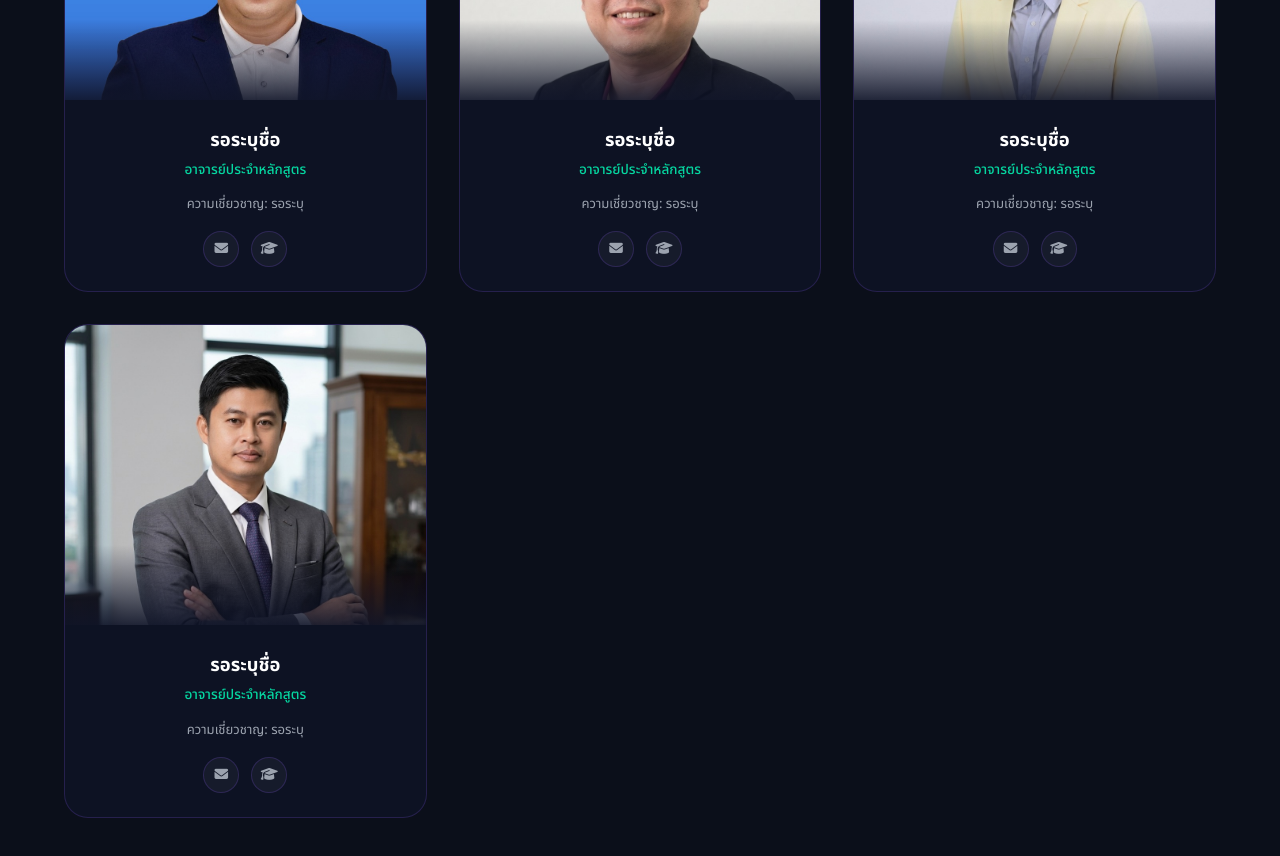
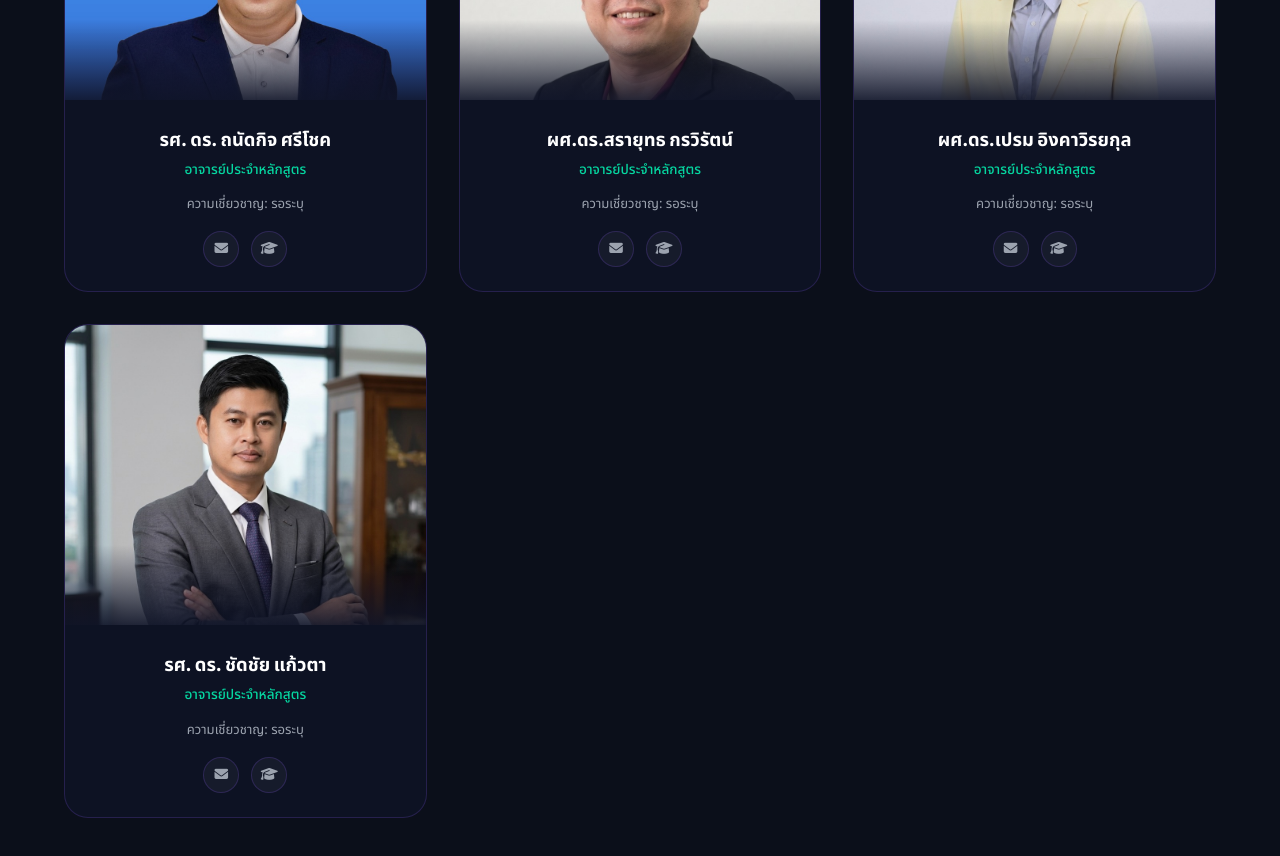
Before and after one commit to Aten5573/AI-PROMPT-EN, a plain HTML site: page faculty.html in a window 1280 px wide. Shown: the part 1180-2036 px from the top of the page. Drawn offline with Linux system fonts and the light colour scheme.

Commit message:
Update faculty details

```diff
--- a/faculty.html
+++ b/faculty.html
@@ -109,10 +109,10 @@
         <!-- Professor 4 -->
         <div class="faculty-card">
           <div class="photo">
-            <img src="images/professor_4.jpg" alt="อาจารย์ท่านที่ 4">
+            <img src="images/professor_4.jpg" alt="รศ. ดร. ถนัดกิจ ศรีโชค">
           </div>
           <div class="faculty-info">
-            <h3>รอระบุชื่อ</h3>
+            <h3>รศ. ดร. ถนัดกิจ ศรีโชค</h3>
             <p class="position">อาจารย์ประจำหลักสูตร</p>
             <p class="expertise">ความเชี่ยวชาญ: รอระบุ</p>
             <div class="faculty-socials">
@@ -125,10 +125,10 @@
         <!-- Professor 5 -->
         <div class="faculty-card">
           <div class="photo">
-            <img src="images/professor_5.jpg" alt="อาจารย์ท่านที่ 5">
+            <img src="images/professor_5.jpg" alt="ผศ.ดร.สรายุทธ กรวิรัตน์">
           </div>
           <div class="faculty-info">
-            <h3>รอระบุชื่อ</h3>
+            <h3>ผศ.ดร.สรายุทธ กรวิรัตน์</h3>
             <p class="position">อาจารย์ประจำหลักสูตร</p>
             <p class="expertise">ความเชี่ยวชาญ: รอระบุ</p>
             <div class="faculty-socials">
@@ -141,10 +141,10 @@
         <!-- Professor 6 -->
         <div class="faculty-card">
           <div class="photo">
-            <img src="images/professor_6.jpg" alt="อาจารย์ท่านที่ 6">
+            <img src="images/professor_6.jpg" alt="ผศ.ดร.เปรม อิงคาวิรยกุล">
           </div>
           <div class="faculty-info">
-            <h3>รอระบุชื่อ</h3>
+            <h3>ผศ.ดร.เปรม อิงคาวิรยกุล</h3>
             <p class="position">อาจารย์ประจำหลักสูตร</p>
             <p class="expertise">ความเชี่ยวชาญ: รอระบุ</p>
             <div class="faculty-socials">
@@ -157,10 +157,10 @@
         <!-- Professor 7 -->
         <div class="faculty-card">
           <div class="photo">
-            <img src="images/professor_7.jpg" alt="อาจารย์ท่านที่ 7">
+            <img src="images/professor_7.jpg" alt="รศ. ดร. ชัดชัย แก้วตา">
           </div>
           <div class="faculty-info">
-            <h3>รอระบุชื่อ</h3>
+            <h3>รศ. ดร. ชัดชัย แก้วตา</h3>
             <p class="position">อาจารย์ประจำหลักสูตร</p>
             <p class="expertise">ความเชี่ยวชาญ: รอระบุ</p>
             <div class="faculty-socials">
```
